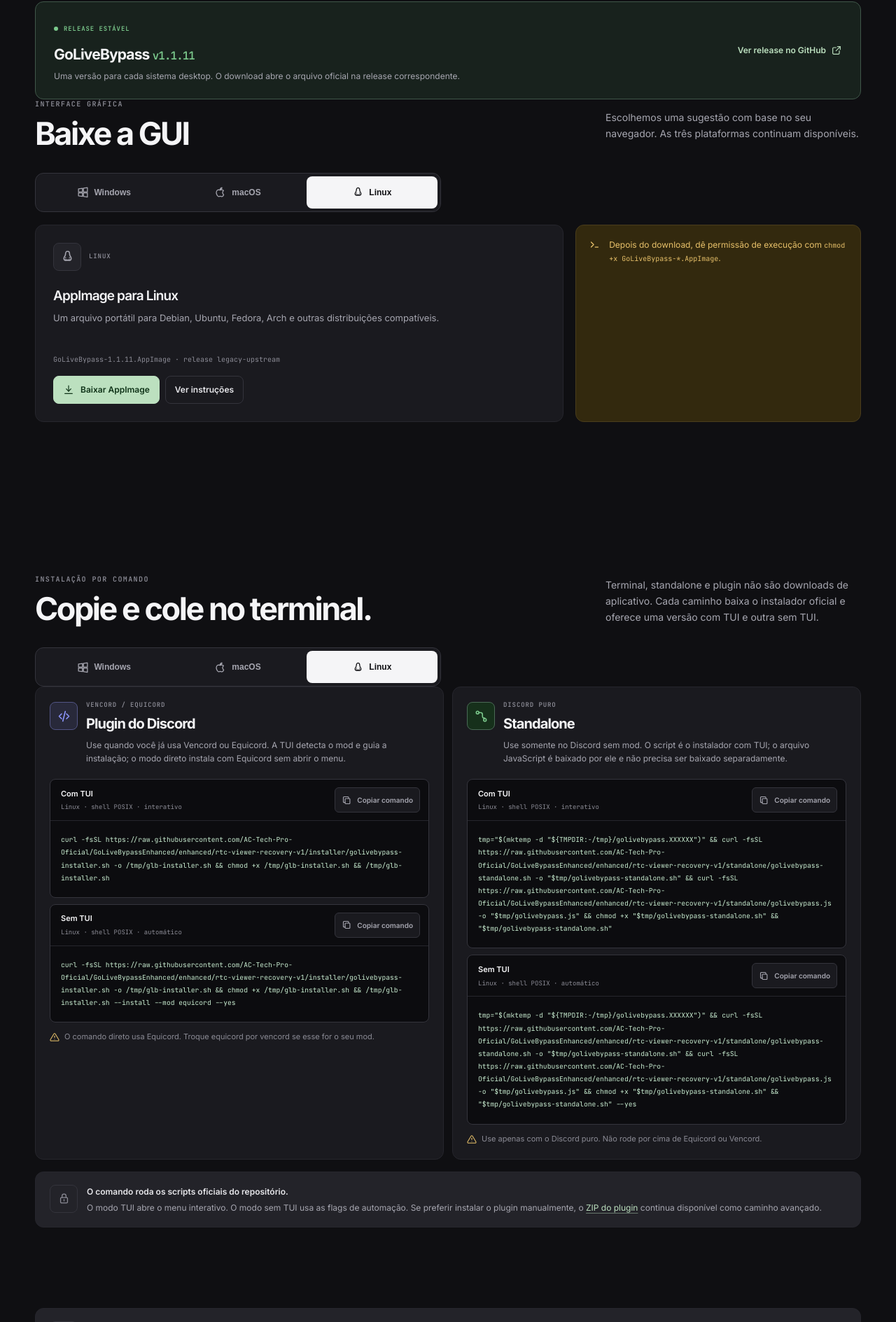
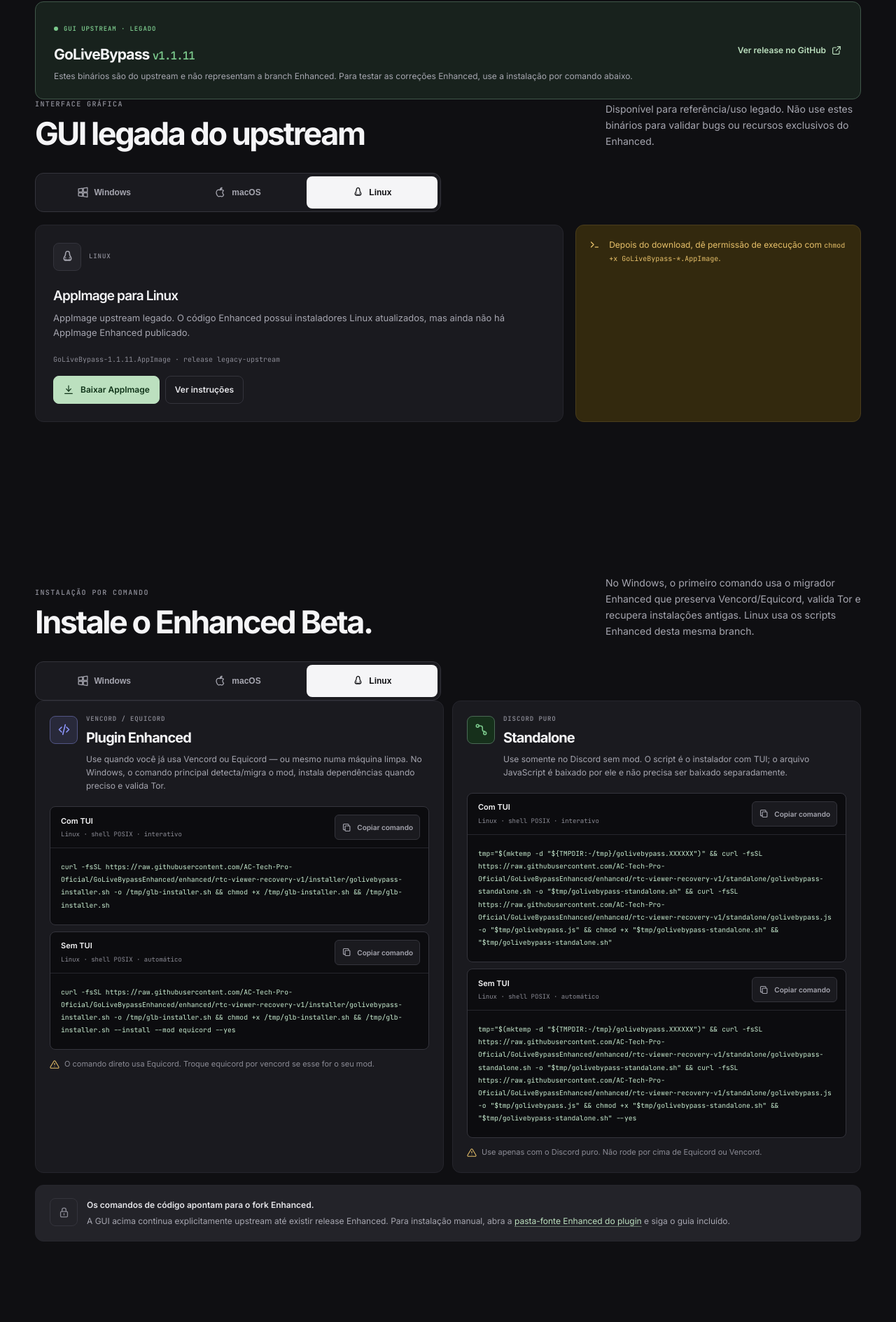
Before and after one commit to AC-Tech-Pro-Oficial/GoLiveBypassEnhanced, a Nuxt app in the folder website/: page /downloads in a window 1280 px wide. Shown: the part 563-2452 px from the top of the page at 70% size. Built offline with nearby package versions, Linux system fonts and the light colour scheme.

Commit message:
ux: label legacy GUI and recommend enhanced beta installer

```diff
--- a/website/pages/downloads.vue
+++ b/website/pages/downloads.vue
@@ -35,14 +35,14 @@
     <PageIntro
       eyebrow="BAIXAR O PROJETO"
       title="Escolha a ferramenta para a sua máquina."
-      description="A GUI vem diretamente da release do GitHub. Para terminal, standalone e plugin, copie o comando oficial correspondente ao seu sistema."
+      description="O Enhanced Beta é instalado pelos scripts deste fork. As GUIs binárias abaixo ainda são releases upstream/legadas até o primeiro release assinado do Enhanced."
     />
 
     <section id="gui" class="release-banner reveal reveal--first">
       <div class="release-banner__copy">
-        <span class="release-banner__label"><span class="status-dot" aria-hidden="true"></span> Release estável</span>
+        <span class="release-banner__label"><span class="status-dot" aria-hidden="true"></span> GUI upstream · legado</span>
         <h2>GoLiveBypass <code>v{{ release.version }}</code></h2>
-        <p>Uma versão para cada sistema desktop. O download abre o arquivo oficial na release correspondente.</p>
+        <p>Estes binários são do upstream e não representam a branch Enhanced. Para testar as correções Enhanced, use a instalação por comando abaixo.</p>
       </div>
       <a class="text-link" :href="githubReleasePageUrl" target="_blank" rel="noopener noreferrer">
         Ver release no GitHub
@@ -54,9 +54,9 @@
       <div class="section-heading section-heading--compact">
         <div>
           <span class="eyebrow">INTERFACE GRÁFICA</span>
-          <h2 id="gui-title">Baixe a GUI</h2>
+          <h2 id="gui-title">GUI legada do upstream</h2>
         </div>
-        <p>Escolhemos uma sugestão com base no seu navegador. As três plataformas continuam disponíveis.</p>
+        <p>Disponível para referência/uso legado. Não use estes binários para validar bugs ou recursos exclusivos do Enhanced.</p>
       </div>
 
       <PlatformTabs v-model="selectedPlatform" />
@@ -66,7 +66,7 @@
           icon="windows"
           kicker="WINDOWS"
           title="Aplicativo para Windows"
-          description="Abra o executável, escolha a configuração e deixe a GUI cuidar da ativação do Discord."
+          description="GUI upstream legada. Para Enhanced Beta no Windows, use o instalador de um comando na seção seguinte."
           :meta="`GoLiveBypass-${release.version}.exe · release ${release.channel}`"
           primary-label="Baixar para Windows"
           :primary-href="downloads.windowsGui"
@@ -85,7 +85,7 @@
           icon="apple"
           kicker="MACOS"
           title="Aplicativo para macOS"
-          description="Use o instalador DMG ou escolha o ZIP para abrir o mesmo aplicativo no macOS."
+          description="GUI upstream legada. O Enhanced ainda não publicou um binário macOS assinado/notarizado."
           :meta="`GoLiveBypass.dmg ou GoLiveBypass.zip · release ${release.channel}`"
           primary-label="Baixar DMG"
           :primary-href="downloads.macDmg"
@@ -103,7 +103,7 @@
           icon="linux"
           kicker="LINUX"
           title="AppImage para Linux"
-          description="Um arquivo portátil para Debian, Ubuntu, Fedora, Arch e outras distribuições compatíveis."
+          description="AppImage upstream legado. O código Enhanced possui instaladores Linux atualizados, mas ainda não há AppImage Enhanced publicado."
           :meta="`GoLiveBypass-${release.version}.AppImage · release ${release.channel}`"
           primary-label="Baixar AppImage"
           :primary-href="downloads.linuxGui"
@@ -121,9 +121,9 @@
       <div class="section-heading">
         <div>
           <span class="eyebrow">INSTALAÇÃO POR COMANDO</span>
-          <h2 id="command-title">Copie e cole no terminal.</h2>
+          <h2 id="command-title">Instale o Enhanced Beta.</h2>
         </div>
-        <p>Terminal, standalone e plugin não são downloads de aplicativo. Cada caminho baixa o instalador oficial e oferece uma versão com TUI e outra sem TUI.</p>
+        <p>No Windows, o primeiro comando usa o migrador Enhanced que preserva Vencord/Equicord, valida Tor e recupera instalações antigas. Linux usa os scripts Enhanced desta mesma branch.</p>
       </div>
 
       <PlatformTabs
@@ -136,8 +136,8 @@
         <CommandPathCard
           icon="code"
           kicker="VENCORD / EQUICORD"
-          title="Plugin do Discord"
-          description="Use quando você já usa Vencord ou Equicord. A TUI detecta o mod e guia a instalação; o modo direto instala com Equicord sem abrir o menu."
+          title="Plugin Enhanced"
+          description="Use quando você já usa Vencord ou Equicord — ou mesmo numa máquina limpa. No Windows, o comando principal detecta/migra o mod, instala dependências quando preciso e valida Tor."
           :platform="commandPlatform === 'windows' ? 'Windows · PowerShell' : 'Linux · shell POSIX'"
           :tui-command="activeTerminalCommands.plugin.tui"
           :direct-command="activeTerminalCommands.plugin.direct"
@@ -168,8 +168,8 @@
       <div class="command-section-footnote">
         <span class="icon-frame icon-frame--muted"><BaseIcon name="lock" :size="17" /></span>
         <div>
-          <strong>O comando roda os scripts oficiais do repositório.</strong>
-          <p>O modo TUI abre o menu interativo. O modo sem TUI usa as flags de automação. Se preferir instalar o plugin manualmente, o <a :href="downloads.plugin" target="_blank" rel="noopener noreferrer">ZIP do plugin</a> continua disponível como caminho avançado.</p>
+          <strong>Os comandos de código apontam para o fork Enhanced.</strong>
+          <p>A GUI acima continua explicitamente upstream até existir release Enhanced. Para instalação manual, abra a <a :href="downloads.plugin" target="_blank" rel="noopener noreferrer">pasta-fonte Enhanced do plugin</a> e siga o guia incluído.</p>
         </div>
       </div>
     </section>
@@ -177,8 +177,8 @@
     <section class="info-note reveal reveal--third">
       <span class="icon-frame icon-frame--muted"><BaseIcon name="lock" :size="18" /></span>
       <div>
-        <strong>Links e comandos sem API do GitHub</strong>
-        <p>A página usa links estáticos para a release e para os scripts oficiais. Se uma versão mudar, a tag, os assets e os comandos ficam centralizados nos arquivos de dados do site.</p>
+        <strong>Proveniência explícita</strong>
+        <p>Scripts e fontes usam AC-Tech-Pro-Oficial/GoLiveBypassEnhanced. Os binários gráficos continuam marcados como upstream/legado até o primeiro release Enhanced, evitando download falso ou downgrade silencioso.</p>
       </div>
     </section>
 
```
